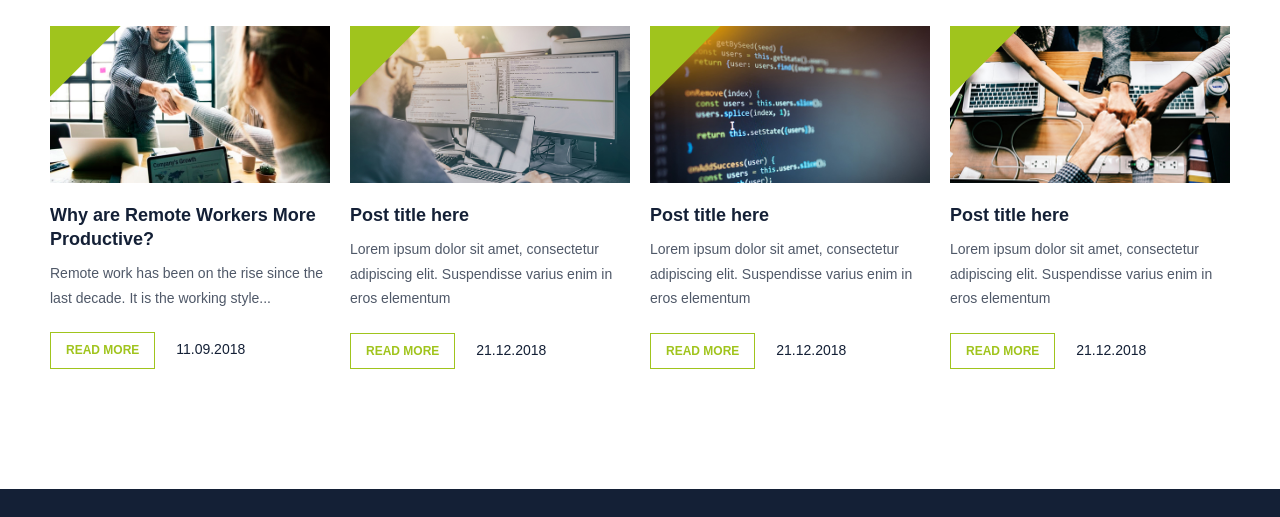
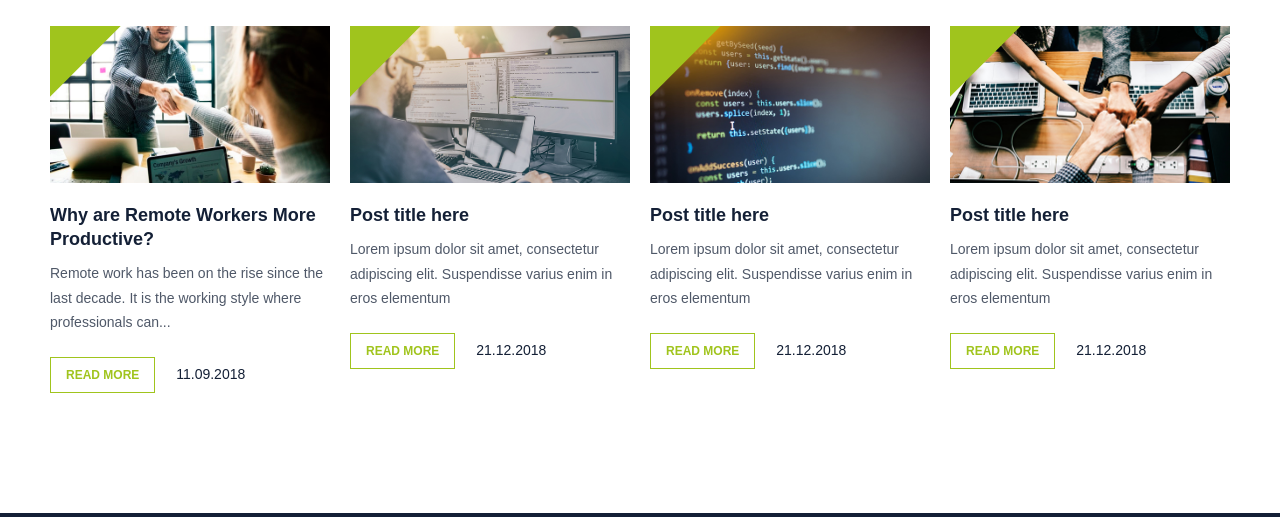
Before and after one commit to mhagmajer/www.react-rangers.com, a plain HTML site: page index.html in a window 1280 px wide. Shown: the part 2063-2580 px from the top of the page. Drawn offline with nearby package versions, Linux system fonts and the light colour scheme; a script that the page names is missing.

Commit message:
Update index.html

```diff
--- a/index.html
+++ b/index.html
@@ -146,7 +146,7 @@
             <div class="blog_image_wrapper img_1"></div>
             <h4 class="blog_post_title">Why are Remote Workers More Productive?</h4>
             <div class="triangle_element"></div>
-            <p class="blog_post_summary">Remote work has been on the rise since the last decade. It is the working style... </p><a href="https://medium.com/react-rangers/why-are-remote-workers-more-productive-8f78a5351e6" class="post_read_more_link w-button">Read more</a>
+            <p class="blog_post_summary">Remote work has been on the rise since the last decade. It is the working style where professionals can... </p><a href="https://medium.com/react-rangers/why-are-remote-workers-more-productive-8f78a5351e6" class="post_read_more_link w-button">Read more</a>
             <div class="post_date_published">11.09.2018</div>
           </div>
         </div>
```
